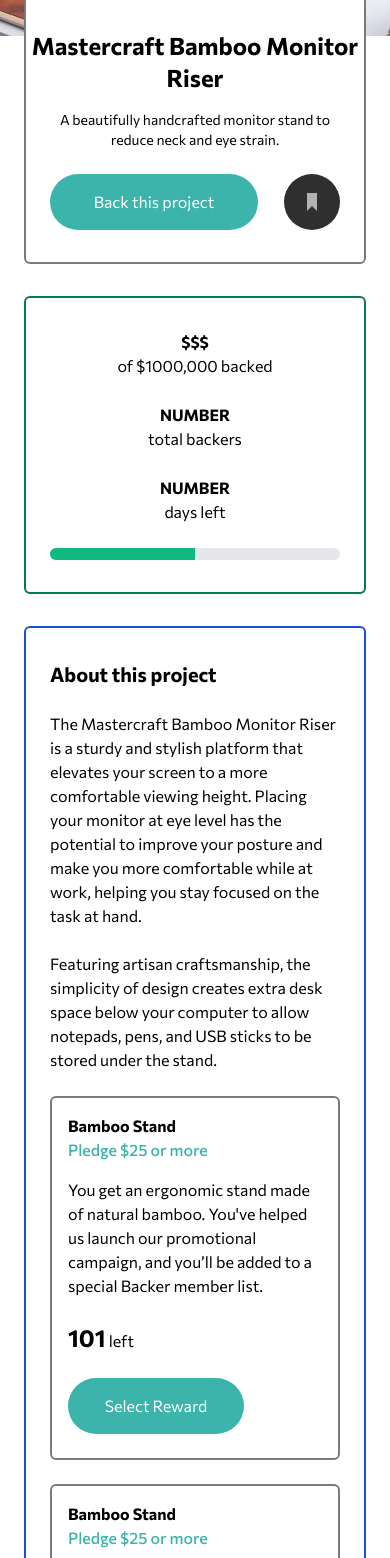
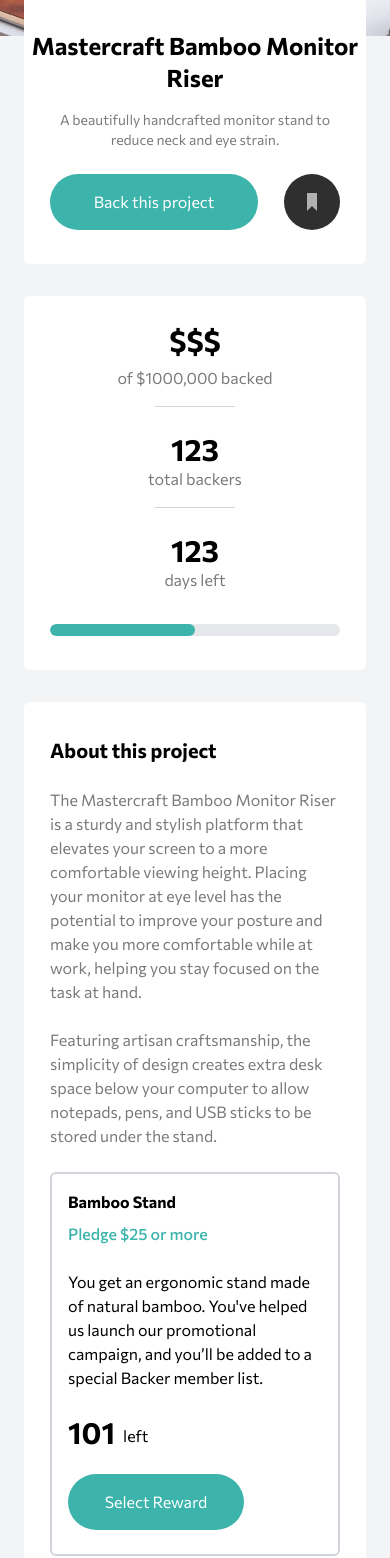
Before and after one commit to AlsoPeters/fm-crowdfunding-product-page, a React (Create React App) app: page / in a window 390 px wide. Shown: the part 276-1834 px from the top of the page. Built offline with nearby package versions, Linux system fonts and the light colour scheme.

Commit message:
finished mobile styling

```diff
--- a/src/App.js
+++ b/src/App.js
@@ -6,61 +6,61 @@ import PledgeCard from './components/PledgeCard';
 
 function App() {
   return (
-    <div className='App font-sans bg-mobile-hero bg-no-repeat bg-contain'>
+    <div className='font-sans bg-gray-100 bg-no-repeat bg-contain App bg-mobile-hero'>
       <header className='grid grid-cols-2 mb-48 '>
-        <h2 className='text-2xl font-bold text-white ml-6 mt-4 '>crowdfund</h2>
-        <Hamburger className='mt-6 col-end-4 mr-6' />
+        <h2 className='mt-4 ml-6 text-2xl font-bold text-white '>crowdfund</h2>
+        <Hamburger className='col-end-4 mt-6 mr-6' />
       </header>
 
       <div className='px-6 '>
-        <div className='card flex flex-col bg-white text-center place-content-center border-2  border-neutral-dark-gray mb-8'>
-          <Logo className='self-center -m-6 mb-8' />
-          <h2 className='font-bold text-2xl mb-4'>
+        <div className='flex flex-col mb-8 text-center bg-white border-2 border-white card place-content-center'>
+          <Logo className='self-center mb-8 -m-6' />
+          <h2 className='mb-4 text-2xl font-bold'>
             Mastercraft Bamboo Monitor Riser
           </h2>
-          <p className='px-6 text-sm mb-6'>
+          <p className='px-6 mb-6 text-sm text-neutral-dark-gray '>
             A beautifully handcrafted monitor stand to reduce neck and eye
             strain.
           </p>
-          <div className='flex place-content-between px-6 mb-8'>
+          <div className='flex px-6 mb-8 place-content-between'>
             <button className='w-52'>Back this project</button>
             <Bookmark />
           </div>
         </div>
 
-        <div className='card flex flex-col mb-8 text-center place-content-center border-2 border-green-700'>
+        <div className='flex flex-col mb-8 text-center bg-white border-2 border-white card place-content-center'>
           <div>
-            <h2 className='font-bold mt-8'>$$$</h2>
-            <p className='mb-6'>of $1000,000 backed</p>
+            <h2 className='mt-6 mb-2 text-3xl font-bold'>$$$</h2>
+            <p className='mb-4 text-neutral-dark-gray'>of $1000,000 backed</p>
           </div>
 
-          <div className='h-px w-20 rounded-full self-center'></div>
+          <div className='self-center w-20 h-px bg-gray-300 rounded-full'></div>
 
           <div>
-            <h2 className='font-bold'>NUMBER</h2>
-            <p className='mb-6'>total backers</p>
+            <h2 className='mt-6 text-3xl font-bold'>123</h2>
+            <p className='mb-4 text-neutral-dark-gray'>total backers</p>
           </div>
 
-          <div className='h-px w-20 rounded-full self-center'></div>
+          <div className='self-center w-20 h-px bg-gray-300 rounded-full'></div>
 
           <div>
-            <h2 className='font-bold'>NUMBER</h2>
-            <p className='mb-6'>days left</p>
+            <h2 className='mt-6 text-3xl font-bold'>123</h2>
+            <p className='mb-8 text-neutral-dark-gray'>days left</p>
           </div>
           <div className='px-6 mb-8'>
             <ProgressBar />
           </div>
         </div>
-        <div className='card flex flex-col px-6  border-2 border-blue-700 '>
-          <h1 className='font-bold text-xl mt-8'>About this project</h1>
-          <p className='mt-6'>
+        <div className='flex flex-col px-6 bg-white border-2 border-white card '>
+          <h1 className='mt-8 text-xl font-bold'>About this project</h1>
+          <p className='mt-6 text-neutral-dark-gray'>
             The Mastercraft Bamboo Monitor Riser is a sturdy and stylish
             platform that elevates your screen to a more comfortable viewing
             height. Placing your monitor at eye level has the potential to
             improve your posture and make you more comfortable while at work,
             helping you stay focused on the task at hand.
           </p>
-          <p className='mt-6 mb-6'>
+          <p className='mt-6 mb-6 text-neutral-dark-gray'>
             Featuring artisan craftsmanship, the simplicity of design creates
             extra desk space below your computer to allow notepads, pens, and
             USB sticks to be stored under the stand.
--- a/src/components/PledgeCard.js
+++ b/src/components/PledgeCard.js
@@ -1,8 +1,8 @@
 export default function PledgeCard() {
   return (
-    <div className='border-2 px-4 pt-4 pb-6 rounded-md border-neutral-dark-gray  mb-6'>
-      <h1 className='font-bold'>Bamboo Stand</h1>
-      <h2 className=' text-primary-moderate-cyan font-medium pb-4 '>
+    <div className='px-4 pt-4 pb-6 mb-6 border-2 border-gray-300 rounded-md'>
+      <h1 className='pb-2 font-bold'>Bamboo Stand</h1>
+      <h2 className='pb-6 font-medium text-primary-moderate-cyan'>
         Pledge $25 or more
       </h2>
       <p className='pb-6'>
@@ -11,8 +11,9 @@ export default function PledgeCard() {
         member list.
       </p>
 
-      <div className='font-bold text-2xl pb-6'>
-        101<span className='text-base font-normal'> left</span>
+      <div className='flex pb-6'>
+        <div className='text-3xl font-bold '>101</div>
+        <div className='content-center pt-2 pl-2 text-base'> left</div>
       </div>
       <button className='text-base font-normal'>Select Reward</button>
     </div>
--- a/src/components/ProgressBar.js
+++ b/src/components/ProgressBar.js
@@ -1,10 +1,10 @@
 export default function ProgressBar() {
   return (
     <div>
-      <div className='h-3 relative max-w-xl rounded-full overflow-hidden'>
-        <div className='w-full h-full bg-gray-200 absolute '></div>
+      <div className='relative h-3 max-w-xl overflow-hidden rounded-full'>
+        <div className='absolute w-full h-full bg-gray-200 '></div>
         <div
-          className='h-full bg-green-500 absolute'
+          className='absolute h-full rounded-full bg-primary-moderate-cyan '
           style={{ width: '50%' }}
         ></div>
       </div>
```
